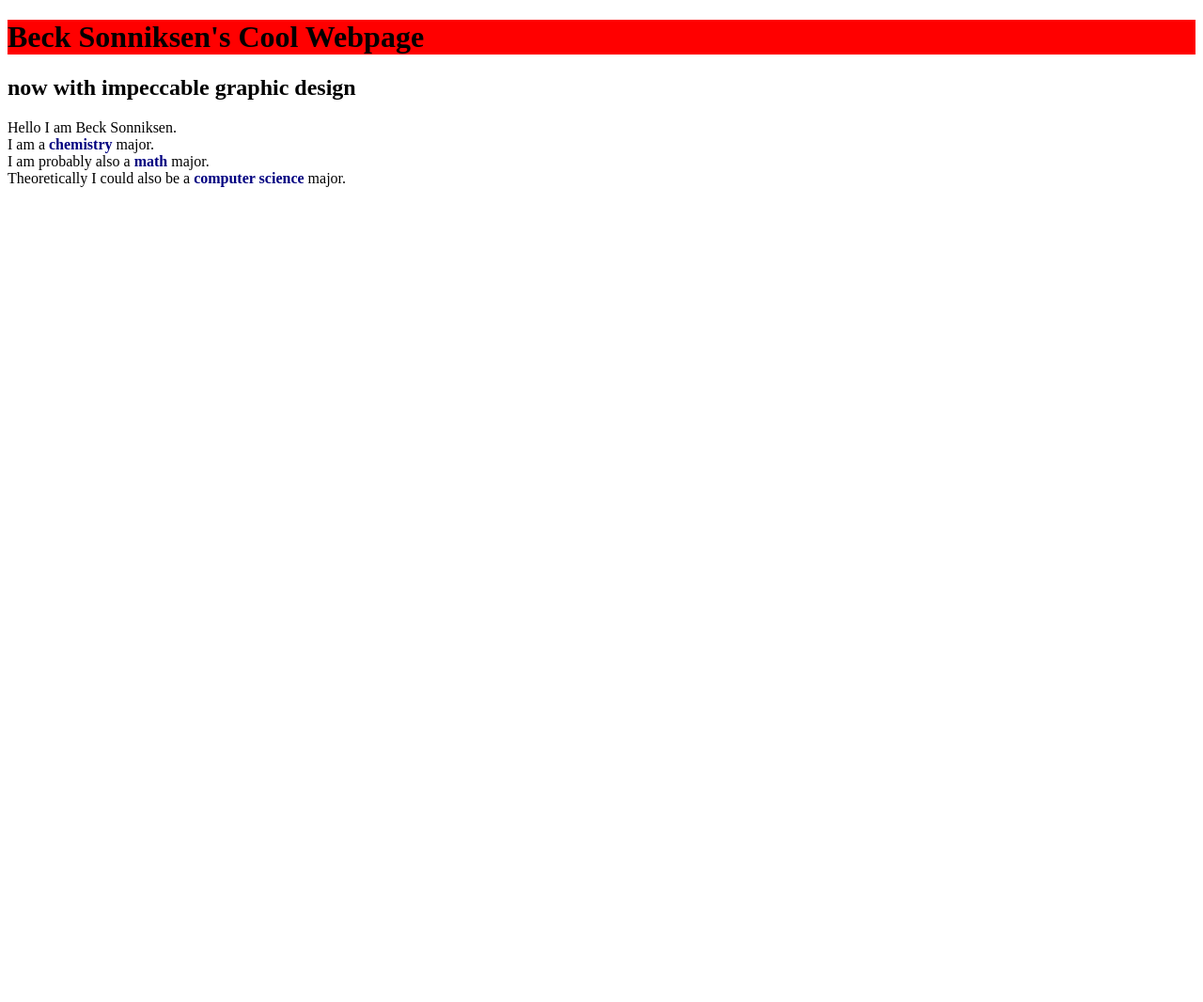
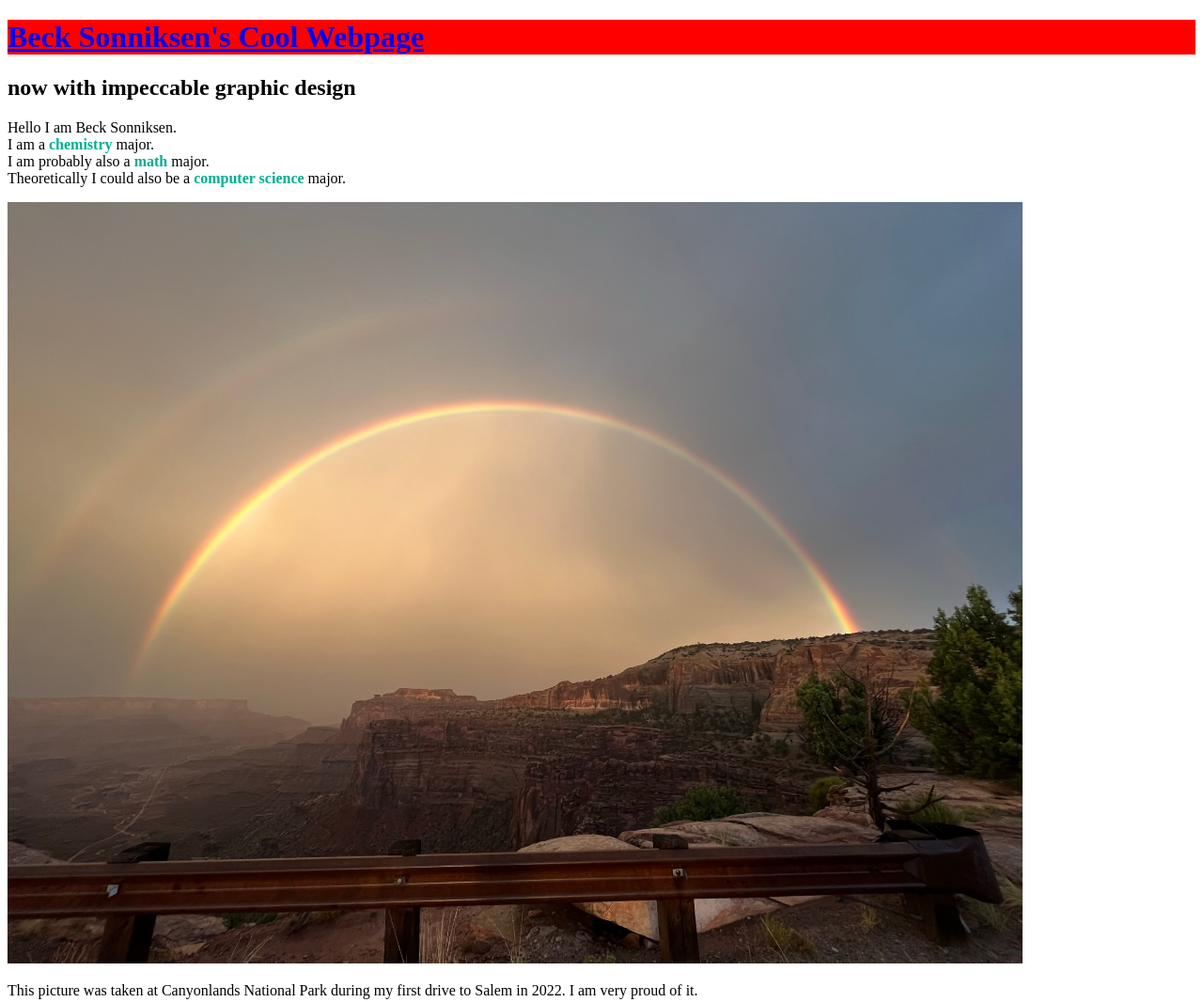
Before and after one commit to btsonniksen/btsonniksen.github.io, a plain HTML site: page index.html in a window 1280 px wide. Shown: the whole page at 94% size. Before the commit the page ends 800 px from the top, so only its background shows below. Drawn offline with Linux system fonts and the light colour scheme.

Commit message:
homework 2/7/2024

```diff
--- a/index.html
+++ b/index.html
@@ -1,18 +1,24 @@
 <!DOCTYPE html>
-<html>
+<html lang="en">
   <head>
     <title>Beck Is Super Cool</title>
     <style>
-      strong {color: navy;}
+      strong {color: rgb(0, 175, 146);}
       h1 {background: red;}
     </style>
   </head>
   <body>
-    <h1>Beck Sonniksen's Cool Webpage</h1>
+    <h1>
+      <a href="https://github.com/btsonniksen/btsonniksen.github.io">Beck Sonniksen's Cool Webpage</a>
+    </h1>
     <h2>now with impeccable graphic design</h2>
     <p>Hello I am Beck Sonniksen.<br>
       I am a <strong>chemistry</strong> major.<br>
       I am probably also a <strong>math</strong> major.<br>
-      Theoretically I could also be a <strong>computer science</strong> major.</p>
+      Theoretically I could also be a <strong>computer science</strong> major.
+    </p>
+    <!-- So if someone with a 720p monitor opened this webpage, the following image would be massive, right? -->
+    <img src="IMG_5949.jpeg" width="1080px" alt="A photo of a double rainbow over a canyon"></img>
+    <p>This picture was taken at Canyonlands National Park during my first drive to Salem in 2022. I am very proud of it.</p>
   </body>
 </html>
```
Also changed, not shown: IMG_5949.jpeg (added).
